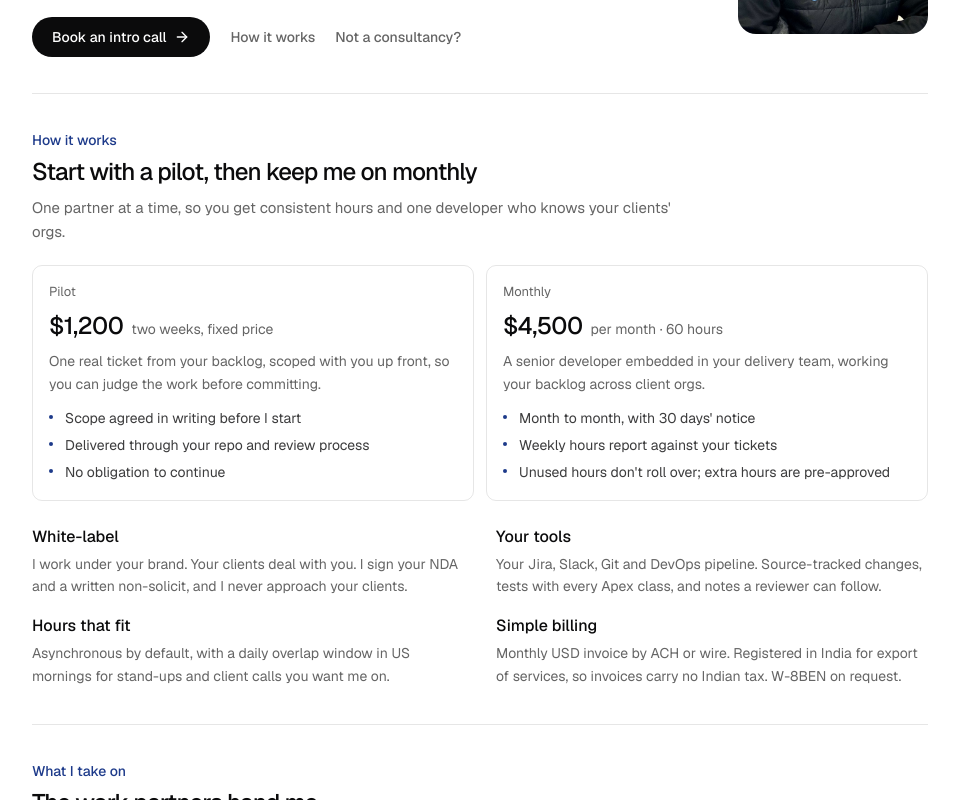
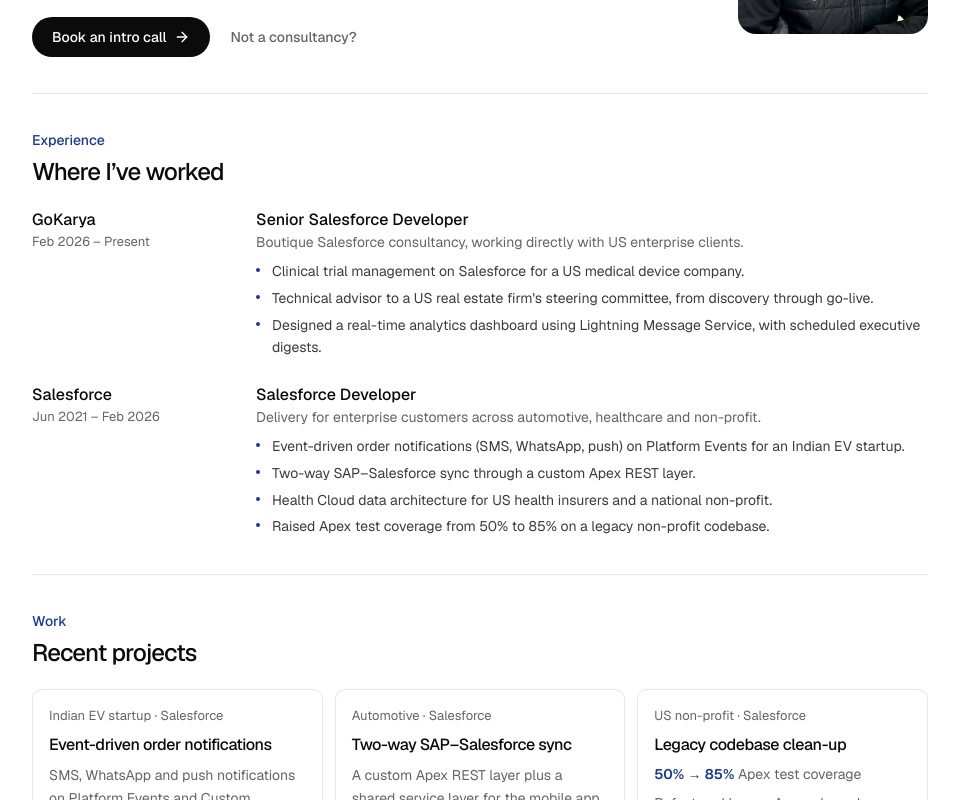
Before and after one commit to mrajasekar-dev/mrajasekar-dev.github.io, a Next.js app: page / in a window 1280 px wide. Shown: the part 320-1120 px from the top of the page, without its empty margins (160-1119 px from the left). Built offline with nearby package versions, Linux system fonts and the light colour scheme.

Commit message:
Remove How it works and What I take on from the home page

```diff
--- a/src/app/page.tsx
+++ b/src/app/page.tsx
@@ -8,16 +8,12 @@
 import { CtaLink } from "@/components/brief/cta-link";
 import { Emphasis } from "@/components/brief/emphasis";
 import { CaseNoteCard } from "@/components/brief/case-note-card";
-import { PlanCard } from "@/components/brief/plan-card";
 import { ProductCard } from "@/components/brief/product-card";
-import { TermGrid } from "@/components/brief/term-grid";
 import { CtaBand } from "@/components/brief/cta-band";
 import { PostList } from "@/components/brief/post-list";
 import { experience } from "@/content/about";
 import { caseNotes } from "@/content/work";
 import { products } from "@/content/products";
-import { plans, terms } from "@/content/engagement";
-import { services } from "@/content/services";
 import { siteConfig } from "@/config/site";
 import { getSiteSettings } from "@/lib/site-settings";
 import { getAllPosts } from "@/lib/blog";
@@ -49,9 +45,6 @@
             </p>
             <div className="mt-5 flex flex-wrap items-center gap-5">
               <CtaLink href="/contact">{settings.hero.ctaLabel}</CtaLink>
-              <Link href="#engagement" className="text-sm font-medium text-muted-foreground hover:text-foreground">
-                How it works
-              </Link>
               <Link href="/for-companies" className="text-sm font-medium text-muted-foreground hover:text-foreground">
                 Not a consultancy?
               </Link>
@@ -70,24 +63,6 @@
           </div>
         </Container>
       </section>
-
-      <Chapter
-        id="engagement"
-        label="How it works"
-        title="Start with a pilot, then keep me on monthly"
-        intro="One partner at a time, so you get consistent hours and one developer who knows your clients' orgs."
-      >
-        <div className="grid gap-3 md:grid-cols-2">
-          {plans.map((plan) => (
-            <PlanCard key={plan.name} plan={plan} />
-          ))}
-        </div>
-        <TermGrid items={terms} className="mt-6" />
-      </Chapter>
-
-      <Chapter label="What I take on" title="The work partners hand me">
-        <TermGrid items={services} />
-      </Chapter>
 
       <Chapter label="Experience" title="Where I’ve worked">
         <ol className="flex flex-col gap-6">
```
